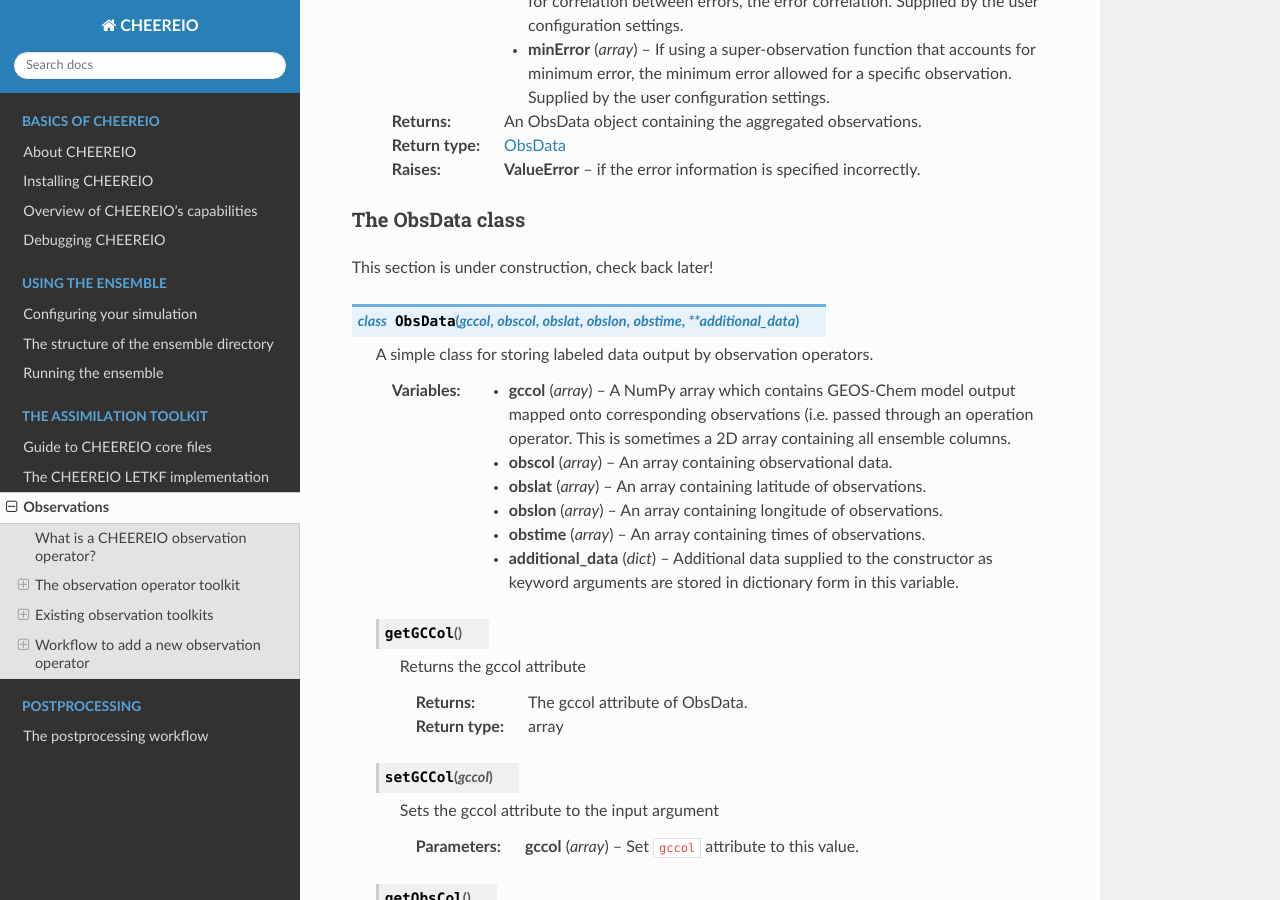
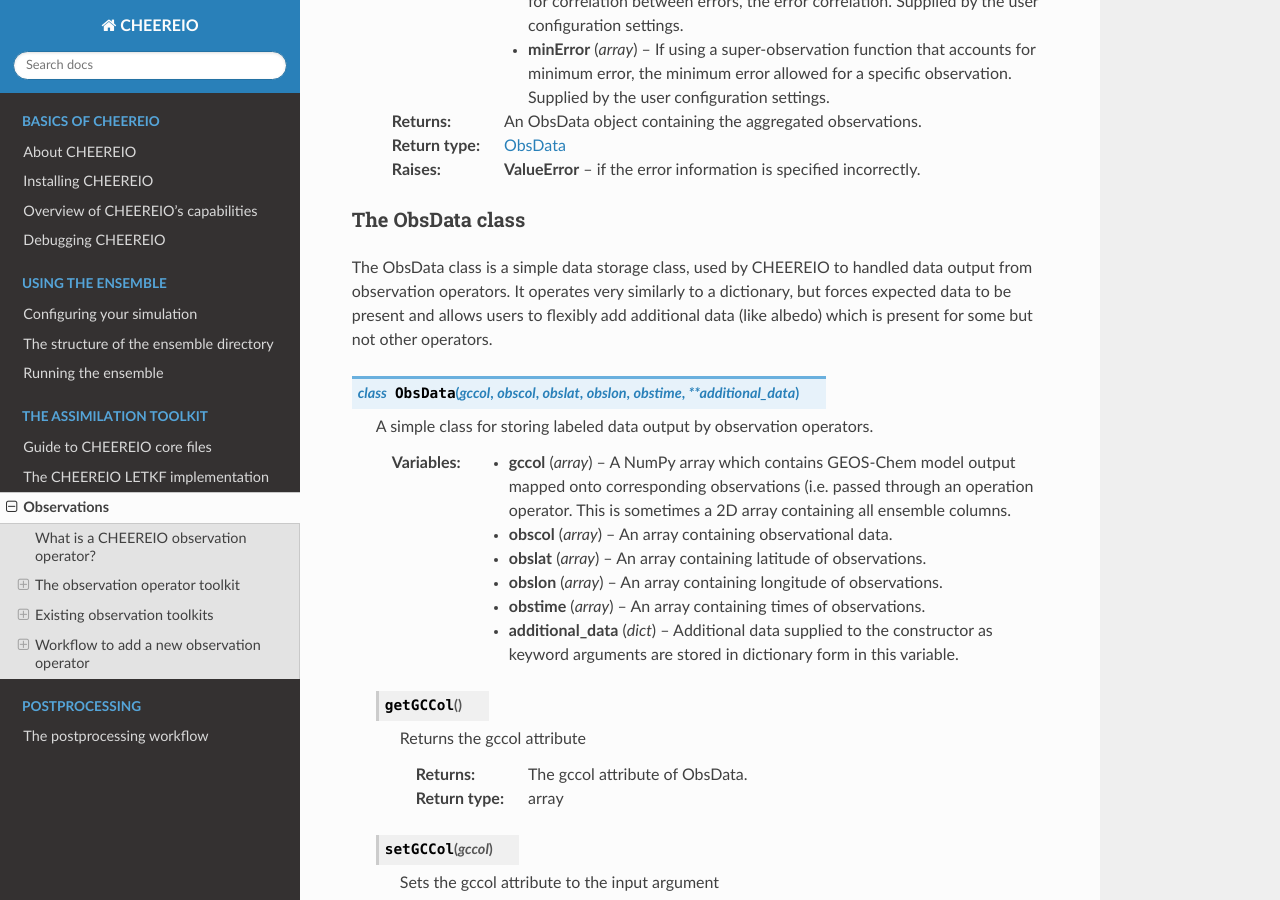
Before and after one commit to drewpendergrass/CHEEREIO, a Sphinx documentation site: the page built from docs/Observations.rst, in a window 1280 px wide and 900 px high, scrolled down 5760 px. Built offline with Sphinx 7.4.7 and the Read the Docs theme 2.0.0, drawn with Linux system fonts in a browser that asks for light colours.

Commit message:
added obsdata docs

```diff
--- a/docs/Observations.rst
+++ b/docs/Observations.rst
@@ -132,7 +132,7 @@ The :py:func:`averageByGC` function accepts two kinds of errors --- prescribed e
 The ObsData class
 ~~~~~~~~~~~~~
 
-This section is under construction, check back later!
+The ObsData class is a simple data storage class, used by CHEEREIO to handled data output from observation operators. It operates very similarly to a dictionary, but forces expected data to be present and allows users to flexibly add additional data (like albedo) which is present for some but not other operators.
 
 .. py:class:: ObsData(gccol,obscol,obslat,obslon,obstime,**additional_data)
 
```
